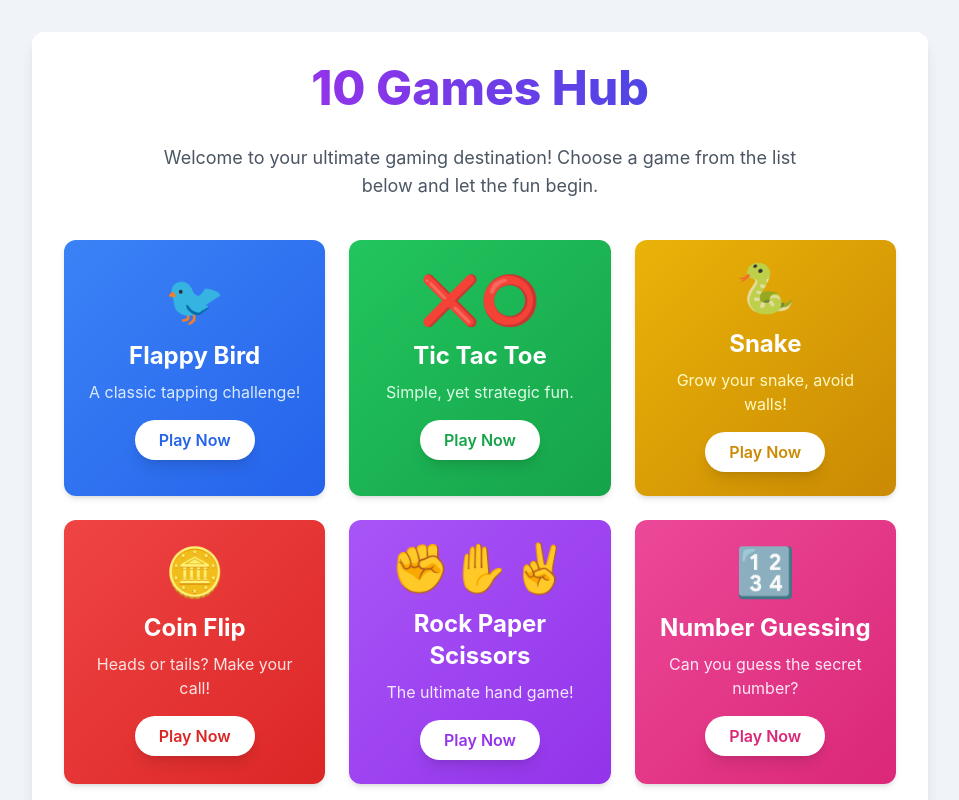
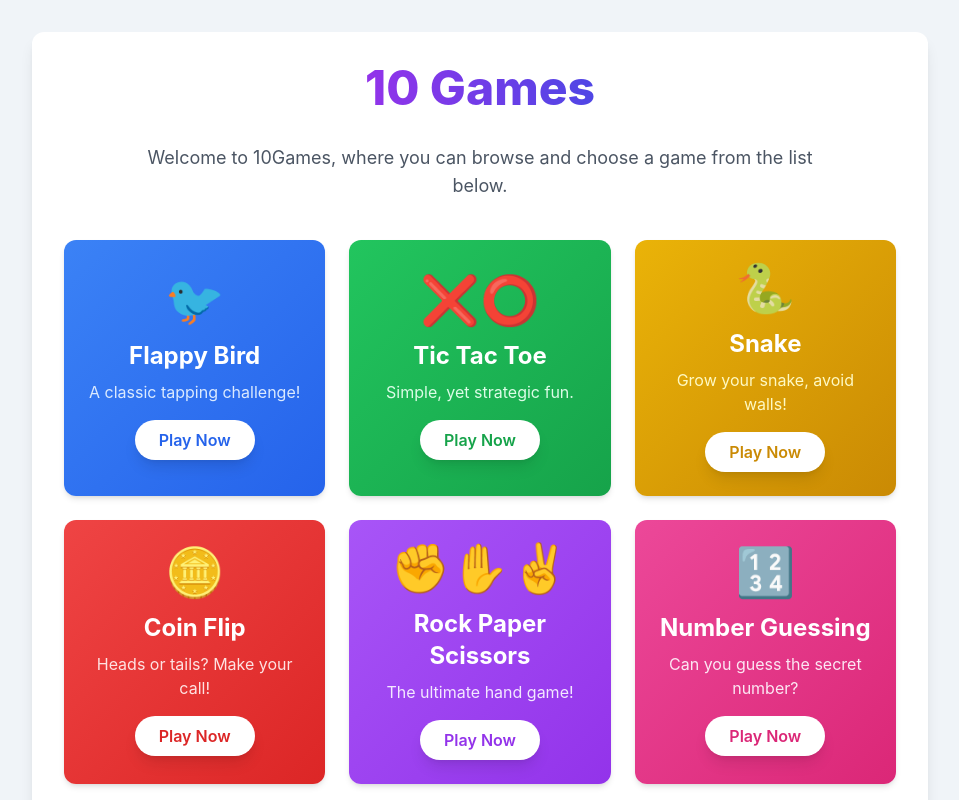
Before and after one commit to Zhvan14/10Games, a plain HTML site: page index.html in a window 1280 px wide. Shown: the top 800 px of the page, without its empty margins (160-1119 px from the left). Drawn offline with nearby package versions, Linux system fonts and the light colour scheme.

Commit message:
Change title and welcome text in index.html
Updated the heading and welcome message to reflect the new branding.

```diff
--- a/index.html
+++ b/index.html
@@ -283,12 +283,12 @@
     <div class="container mx-auto p-4 sm:p-6 lg:p-8 bg-white rounded-xl shadow-lg max-w-4xl w-full">
         <h1 class="text-4xl sm:text-5xl font-extrabold text-center text-gray-800 mb-8 leading-tight">
             <span class="bg-clip-text text-transparent bg-gradient-to-r from-purple-600 to-indigo-600">
-                10 Games Hub
+                10 Games
             </span>
         </h1>
 
         <p class="text-center text-gray-600 text-lg mb-10 max-w-2xl mx-auto">
-            Welcome to your ultimate gaming destination! Choose a game from the list below and let the fun begin.
+            Welcome to 10Games, where you can browse and choose a game from the list below.
         </p>
 
         <div class="grid grid-cols-1 sm:grid-cols-2 lg:grid-cols-3 gap-6">
```
